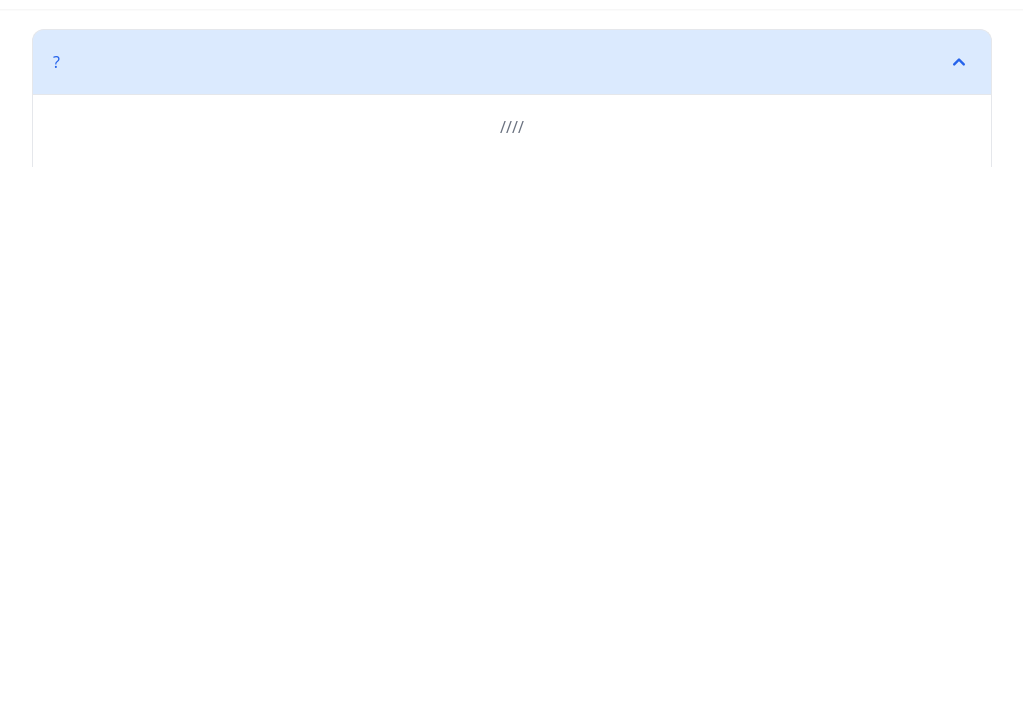
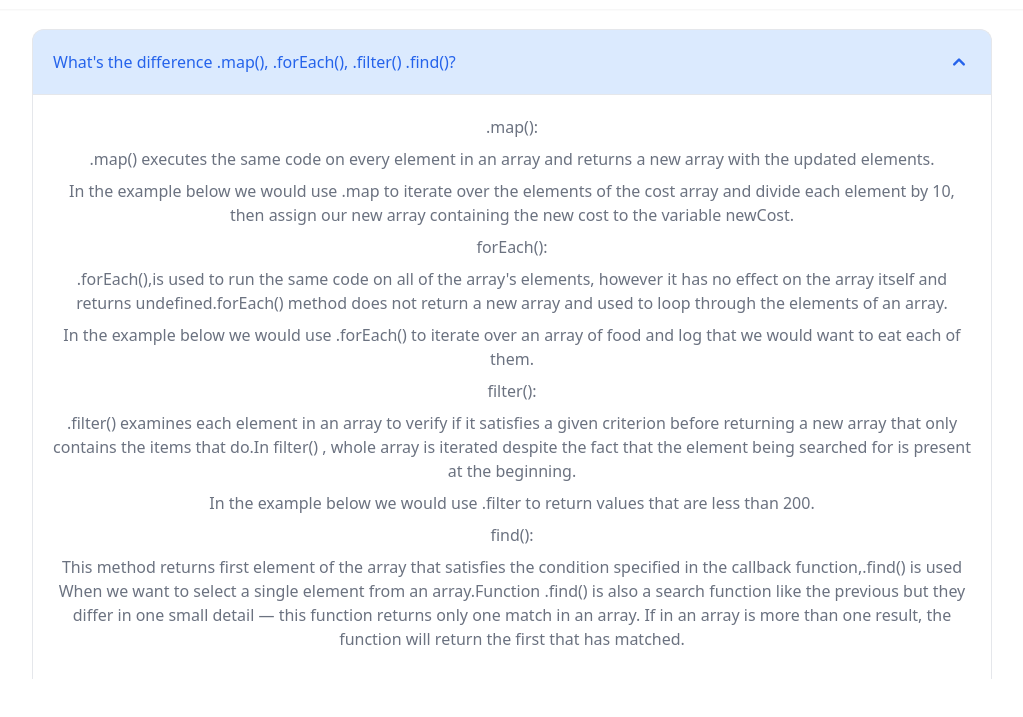
Before and after one commit to ibrahim2337/Quiz-Hero, a plain HTML site: page blog.html in a window 1280 px wide. Shown: the part 55-772 px from the top of the page, without its empty margins (128-1151 px from the left). Drawn offline with nearby package versions, Linux system fonts and the light colour scheme.

Commit message:
blog ques ok

```diff
--- a/blog.html
+++ b/blog.html
@@ -1,68 +1,110 @@
 <!DOCTYPE html>
 <html lang="en" data-theme="light">
-
   <head>
     <meta charset="UTF-8" />
     <meta http-equiv="X-UA-Compatible" content="IE=edge" />
     <meta name="viewport" content="width=device-width, initial-scale=1.0" />
     <title>Blog</title>
-    <link rel="shortcut icon" href="./images/geometry.png" type="image/x-icon" />
+    <link
+      rel="shortcut icon"
+      href="./images/geometry.png"
+      type="image/x-icon"
+    />
     <!-- css link -->
     <script src="https://cdn.tailwindcss.com"></script>
-    <link href="https://cdnjs.cloudflare.com/ajax/libs/flowbite/1.6.3/flowbite.min.css" rel="stylesheet" />
+    <link
+      href="https://cdnjs.cloudflare.com/ajax/libs/flowbite/1.6.3/flowbite.min.css"
+      rel="stylesheet"
+    />
   </head>
 
   <body class="bg-white font-common">
-
     <!-- Header/Navbar section start -->
     <header class="h-16 flex items-center shadow-sm">
       <nav class="flex justify-between items-center w-9/12 mx-auto">
         <div class="text-zinc-800 font-bold uppercase">
           <a href="index.html">
-                    <h1 class="text-lg">Quiz <span class="text-green-700">HERO</span></h1>
+            <h1 class="text-lg">
+              Quiz <span class="text-green-700">HERO</span>
+            </h1>
             <p class="text-[10px] font-normal capitalize -mt-1">
               Get ready to Quiz and be amazed!
             </p>
           </a>
         </div>
 
-            <button type="button" class="bg-green-600 font-light text-sm px-5 py-1 rounded text-white"><a
-                    href="blog.html">Blog</a>
-
+        <button
+          type="button"
+          class="bg-green-600 font-light text-sm px-5 py-1 rounded text-white"
+        >
+          <a href="blog.html">Blog</a>
         </button>
       </nav>
     </header>
     <!-- Header/Navbar section end -->
 
-
     <section class="lg:w-9/12 md:w-[90%] w-[95%] mx-auto text-center mt-5">
-        <div id="accordion-color" data-accordion="collapse"
-            data-active-classes="bg-blue-100 dark:bg-gray-800 text-blue-600 dark:text-white">
+      <div
+        id="accordion-color"
+        data-accordion="collapse"
+        data-active-classes="bg-blue-100 dark:bg-gray-800 text-blue-600 dark:text-white"
+      >
         <h2 id="accordion-color-heading-1">
-                <button type="button"
+          <button
+            type="button"
             class="flex items-center justify-between w-full p-5 font-medium text-left text-gray-500 border border-b-0 border-gray-200 rounded-t-xl"
-                    data-accordion-target="#accordion-color-body-1" aria-expanded="true"
-                    aria-controls="accordion-color-body-1">
-                    <span>?</span>
-                    <svg data-accordion-icon class="w-6 h-6 rotate-180 shrink-0" fill="currentColor" viewBox="0 0 20 20"
-                        xmlns="http://www.w3.org/2000/svg">
-                        <path fill-rule="evenodd"
+            data-accordion-target="#accordion-color-body-1"
+            aria-expanded="true"
+            aria-controls="accordion-color-body-1"
+          >
+            <span
+              >What's the difference .map(), .forEach(), .filter()
+              .find()?</span
+            >
+            <svg
+              data-accordion-icon
+              class="w-6 h-6 rotate-180 shrink-0"
+              fill="currentColor"
+              viewBox="0 0 20 20"
+              xmlns="http://www.w3.org/2000/svg"
+            >
+              <path
+                fill-rule="evenodd"
                 d="M5.293 7.293a1 1 0 011.414 0L10 10.586l3.293-3.293a1 1 0 111.414 1.414l-4 4a1 1 0 01-1.414 0l-4-4a1 1 0 010-1.414z"
-                            clip-rule="evenodd"></path>
+                clip-rule="evenodd"
+              ></path>
             </svg>
           </button>
         </h2>
-            <div id="accordion-color-body-1" class="hidden" aria-labelledby="accordion-color-heading-1">
-                <div class="p-5 font-light border border-b-0 border-gray-200 dark:border-gray-700 dark:bg-gray-900">
-                    <p class="mb-2 text-gray-500 dark:text-gray-400">
-                        ////
-                    </p>
+        <div
+          id="accordion-color-body-1"
+          class="hidden"
+          aria-labelledby="accordion-color-heading-1"
+        >
+          <div
+            class="p-5 font-light border border-b-0 border-gray-200 dark:border-gray-700 dark:bg-gray-900"
+          >
+            <p class="mb-2 text-gray-500">.map():</p>
+            <p class="mb-2 text-gray-500">
+              .map() executes the same code on every element in an array and
+              returns a new array with the updated elements.
+              <p class="mb-2 text-gray-500">In the example below we would use .map to iterate over the elements of the cost array and divide each element by 10, then assign our new array containing the new cost to the variable newCost.</p>
+              <p class="mb-2 text-gray-500">forEach():</p>
+              <p class="mb-2 text-gray-500">.forEach(),is used to run the same code on all of the array's elements, however it has no effect on the array itself and returns undefined.forEach() method does not return a new array and used to loop through the elements of an array.</p>
+              <p class="mb-2 text-gray-500">In the example below we would use .forEach() to iterate over an array of food and log that we would want to eat each of them.</p>
+
+              <p class="mb-2 text-gray-500">filter():</p>
+              <p class="mb-2 text-gray-500">.filter() examines each element in an array to verify if it satisfies a given criterion before returning a new array that only contains the items that do.In filter() , whole array is iterated despite the fact that the element being searched for is present at the beginning.</p>
+              <p class="mb-2 text-gray-500">In the example below we would use .filter to return values that are less than 200.</p>
+
+
+              <p class="mb-2 text-gray-500">find():</p>
+              <p class="mb-2 text-gray-500">This method returns first element of the array that satisfies the condition specified in the callback function,.find() is used When we want to select a single element from an array.Function .find() is also a search function like the previous but they differ in one small detail — this function returns only one match in an array. If in an array is more than one result, the function will return the first that has matched.</p>
+
           </div>
         </div>
-
       </div>
     </section>
     <script src="https://cdnjs.cloudflare.com/ajax/libs/flowbite/1.6.3/flowbite.min.js"></script>
   </body>
-
 </html>
```
Lines whose indentation alone changed are shown as unchanged.
